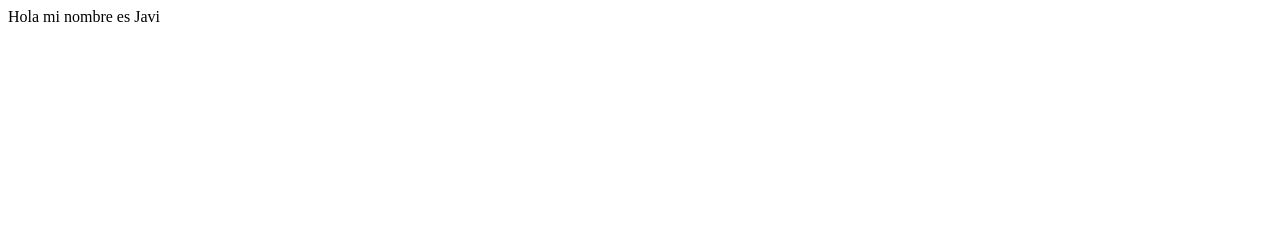
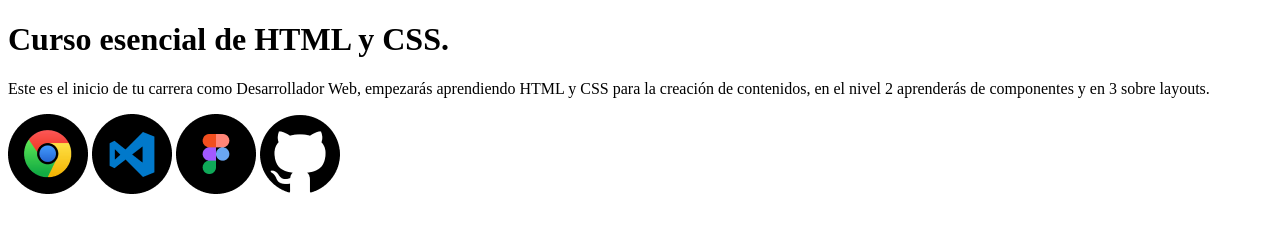
Before and after one commit to jamarfon/curso-esencial-html-css, a plain HTML site: page index.html in a window 1280 px wide. Drawn offline with Linux system fonts and the light colour scheme.

Commit message:
index con logos

```diff
--- a/index.html
+++ b/index.html
@@ -1,12 +1,17 @@
 <!DOCTYPE html>
-<html lang="en">
+<html lang="es">
 <head>
   <meta charset="UTF-8">
   <meta http-equiv="X-UA-Compatible" content="IE=edge">
   <meta name="viewport" content="width=device-width, initial-scale=1.0">
-  <title>Document</title>
+  <title>El blog de Javi</title>
 </head>
 <body>
-  Hola mi nombre es Javi
+  <h1>Curso esencial de HTML y CSS.</h1>
+  <p>Este es el inicio de tu carrera como Desarrollador Web, empezarás aprendiendo HTML y CSS para la creación de contenidos, en el nivel 2 aprenderás de componentes y en 3 sobre layouts.</p>
+  <img src="./images/google-chrome.png" alt="Logo de Google Chrome">
+  <img src="./images/visual-studio-code.png" alt="Logo del editor de código de Visual Studio Code">
+  <img src="./images/figma.png" alt="Logo de Figma">
+  <img src="./images/github.png" alt="Logo de GitHub">
 </body>
 </html>
```
